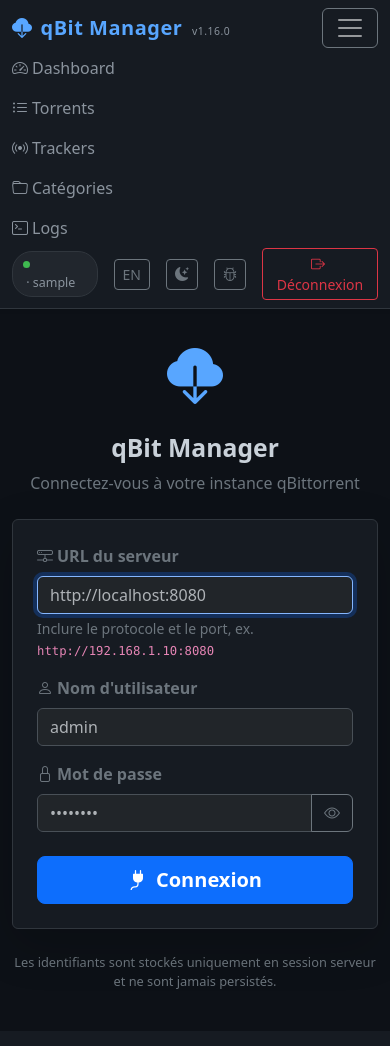
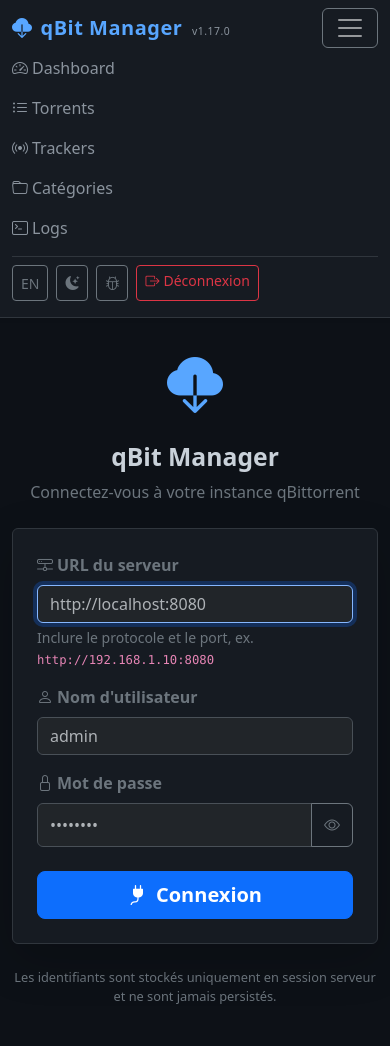
Before and after one commit to theOSCARP2/qbittorrent-manager, a Flask app: page /login in a window 390 px wide, after a click that opens the changed part. Before the commit the page ends 989 px from the top, so only its background shows below. Run offline with Flask 3, Linux system fonts and the light colour scheme; the visitor is signed in with stand-in values (Sample User, id 1); data that the repository does not hold is empty; some libraries are stand-ins or nearby versions.

Commit message:
feat: compatibilité mobile — colonnes adaptatives, navbar et zones tactiles
Co-Authored-By: Claude Sonnet 4.6 <noreply@anthropic.com>

```diff
--- a/app.py
+++ b/app.py
@@ -80,7 +80,7 @@ def _set_debug(enabled: bool):
 
 app = Flask(__name__)
 
-APP_VERSION   = "1.16.0"
+APP_VERSION   = "1.17.0"
 GITHUB_REPO   = "theOSCARP2/qbittorrent-manager"
 _version_cache: dict = {"latest": None, "ts": 0.0}
 VERSION_CACHE_TTL = 3600  # 1 heure
--- a/templates/base.html
+++ b/templates/base.html
@@ -20,6 +20,7 @@
   <!-- DataTables + Bootstrap 5 theme -->
   <link rel="stylesheet"
         href="https://cdn.datatables.net/1.13.8/css/dataTables.bootstrap5.min.css" />
+
 
   <style>
     /* ── Theme variables ──────────────────────────────────────────────────── */
@@ -148,6 +149,32 @@
       flex-direction: column;
       gap: .5rem;
     }
+
+    /* ── Mobile ────────────────────────────────────────────────────────────── */
+    @media (max-width: 991.98px) {
+      /* Navbar collapsée : boutons en ligne dans le menu */
+      .navbar-actions {
+        display: flex;
+        flex-wrap: wrap;
+        gap: .5rem;
+        padding: .5rem 0;
+        border-top: 1px solid var(--qbm-border);
+        margin-top: .5rem;
+      }
+      /* Agrandir les zones tactiles (min 44px WCAG) */
+      .btn { min-height: 44px; }
+      .btn-sm { min-height: 36px; }
+      /* Toast en bas centré sur mobile */
+      #toast-container {
+        bottom: 1rem;
+        right: .75rem;
+        left: .75rem;
+        align-items: stretch;
+      }
+      /* Réduire le padding des pages sur mobile */
+      main.container-fluid { padding-left: .75rem; padding-right: .75rem; }
+    }
+
   </style>
 
   {% block extra_head %}{% endblock %}
@@ -207,8 +234,8 @@
         </li>
       </ul>
 
-      <div class="d-flex align-items-center gap-3">
-        <span class="server-pill">
+      <div class="navbar-actions d-lg-flex align-items-center gap-2">
+        <span class="server-pill d-none d-lg-inline-flex">
           <span class="dot"></span>
           {{ session.get('qb_url', '') }}
           {% if session.get('qb_username') %}
--- a/templates/categories.html
+++ b/templates/categories.html
@@ -297,6 +297,7 @@ async function loadCategories() {
   } else {
     dtCats = $('#cats-table').DataTable({
       data: entries,
+      columnDefs: window.innerWidth < 768 ? [{ targets: [1, 3], visible: false }] : [],
       columns: [
         {
           title: __('cat.col_name'),
--- a/templates/trackers.html
+++ b/templates/trackers.html
@@ -352,6 +352,7 @@ async function loadTrackers() {
   } else {
     dtTrackers = $('#trackers-table').DataTable({
       data: rows,
+      columnDefs: window.innerWidth < 768 ? [{ targets: [2], visible: false }] : [],
       columns: [
         {
           title: '<input type="checkbox" class="form-check-input" id="chk-tracker-header">',
```
Also changed, not shown: templates/torrents.html (+45 -2 lines), CHANGELOG.md.
